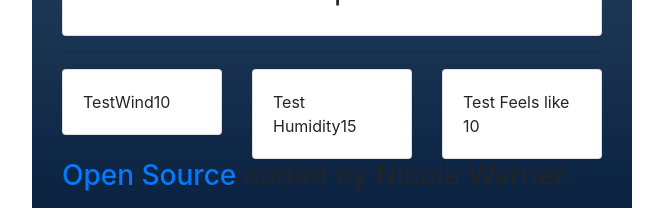
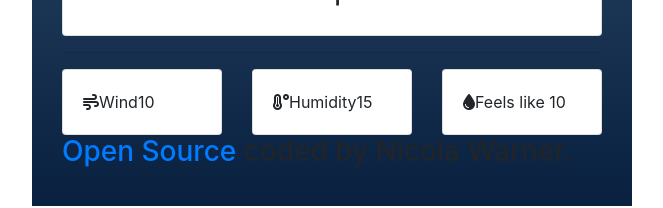
Before and after one commit to n1cnacs/weather-app-react, a React (Create React App) app: page / in a window 1280 px wide. Shown: the part 649-857 px from the top of the page, without its empty margins (308-971 px from the left). Built offline with nearby package versions, Linux system fonts and the light colour scheme; no server answers.

Commit message:
Added icons to App cards

```diff
--- a/public/index.html
+++ b/public/index.html
@@ -24,6 +24,8 @@
       work correctly both with client-side routing and a non-root public URL.
       Learn how to configure a non-root public URL by running `npm run build`.
     -->
+    <script src="https://kit.fontawesome.com/3687bf3aa6.js" crossorigin="anonymous"></script>
+
     <title>React App</title>
   </head>
   <body>
--- a/src/App.js
+++ b/src/App.js
@@ -17,9 +17,6 @@ function App() {
 
      < City />
 
-
-
-
 < hr/>
 
 
@@ -27,7 +24,7 @@ function App() {
 <div className="col-4">
 <Card w-100>
 <Card.Body>
-Test
+<i className="fas fa-wind icon-format"></i>
 <span>Wind</span><span className="wind conditions-format" id="wind-speed">10</span>
 </Card.Body>
 </Card>
@@ -36,7 +33,7 @@ Test
 <div className="col-4">
 <Card w-100>
 <Card.Body>
-Test
+<i className="fas fa-temperature-high icon-format"></i>
 Humidity<span className="humid conditions-format" id="humidity">15</span>
 </Card.Body>
 </Card>
@@ -45,7 +42,7 @@ Humidity<span className="humid conditions-format" id="humidity">15</span>
 <div className="col-4">
 <Card w-100>
 <Card.Body>
-Test
+<i class="fas fa-tint icon-format"></i>
 Feels like <span className="precip conditions-format" id="feels-like">10</span>
 </Card.Body>
 </Card>
```
Also changed, not shown: 1 other file (tests, documents, lock files or other folders).
